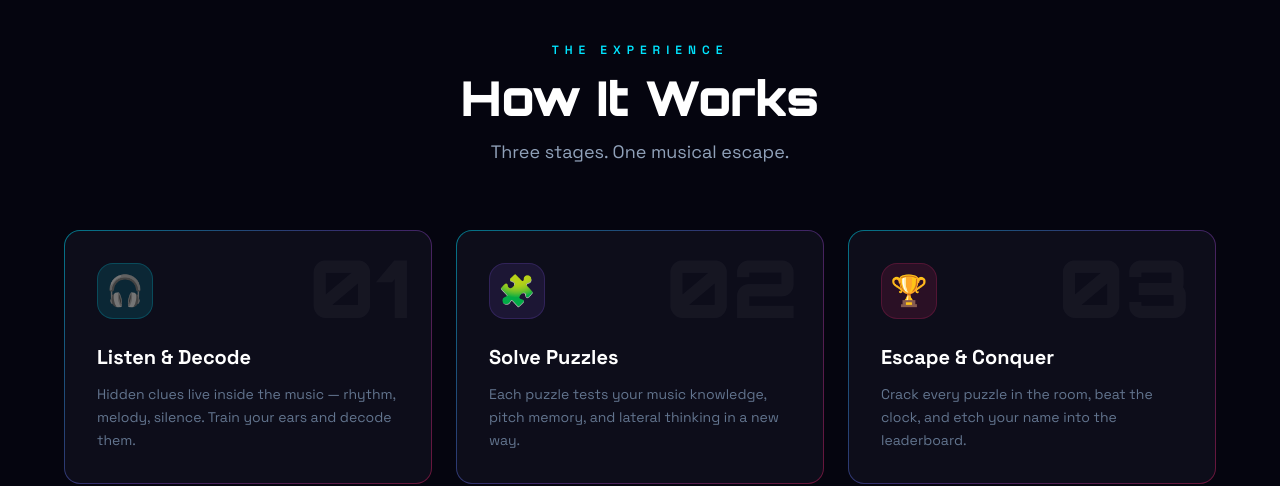
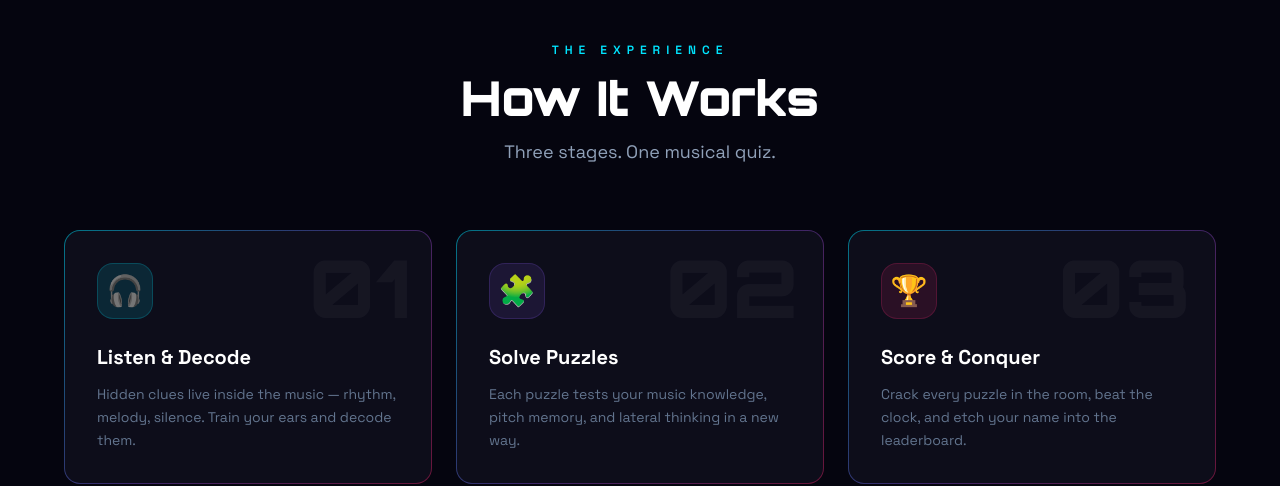
Before and after one commit to praneetha16/EchoEscape, a React (Vite) app in the folder frontend/: page / in a window 1280 px wide. Shown: the part 1020-1506 px from the top of the page. Built offline with nearby package versions, Linux system fonts and the light colour scheme.

Commit message:
Update HomePage.jsx

```diff
--- a/frontend/src/pages/HomePage.jsx
+++ b/frontend/src/pages/HomePage.jsx
@@ -54,7 +54,7 @@ const FEATURES = [
   },
   {
     emoji: "🏆",
-    title: "Escape & Conquer",
+    title: "Score & Conquer",
     desc: "Crack every puzzle in the room, beat the clock, and etch your name into the leaderboard.",
     color: "#FF2D78",
   },
@@ -284,7 +284,7 @@ export default function HomePage() {
               How It Works
             </h2>
             <p className="text-slate-400 text-lg max-w-md mx-auto">
-              Three stages. One musical escape.
+              Three stages. One musical quiz.
             </p>
           </motion.div>
 
```
